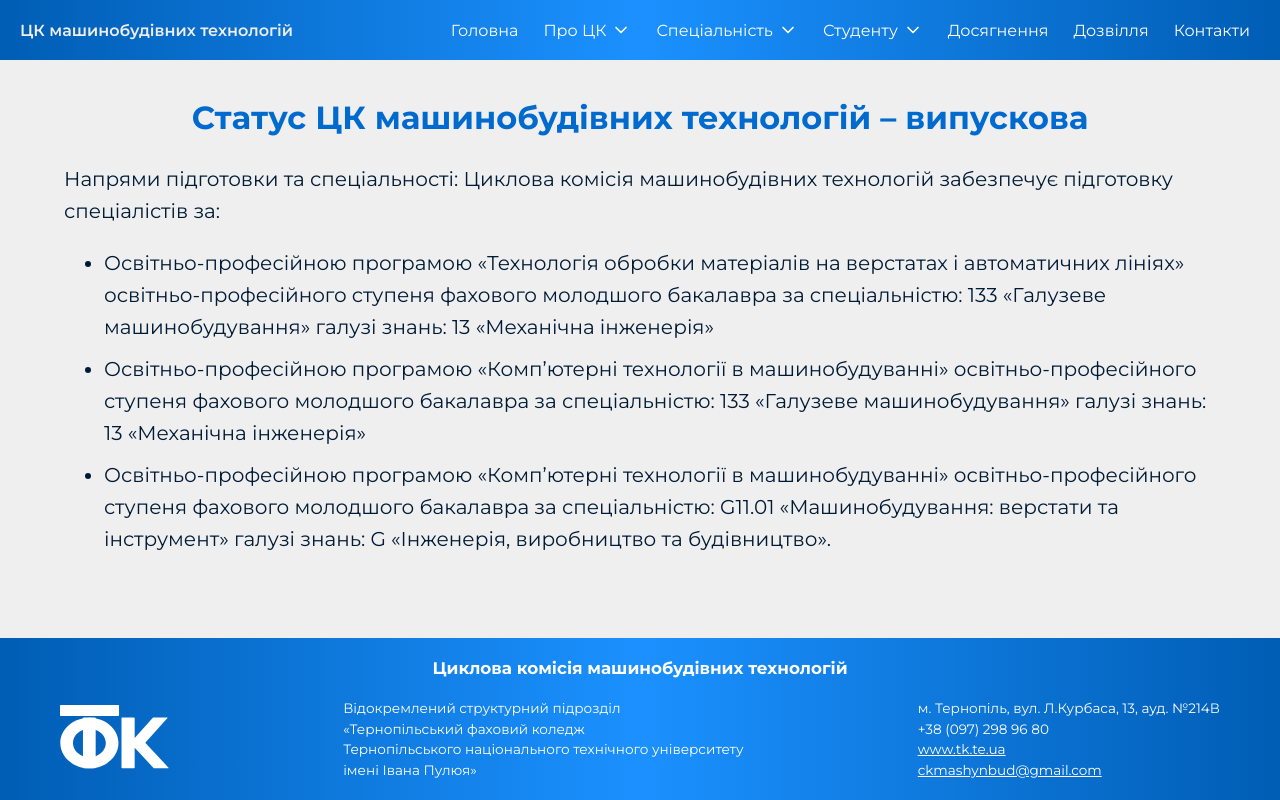
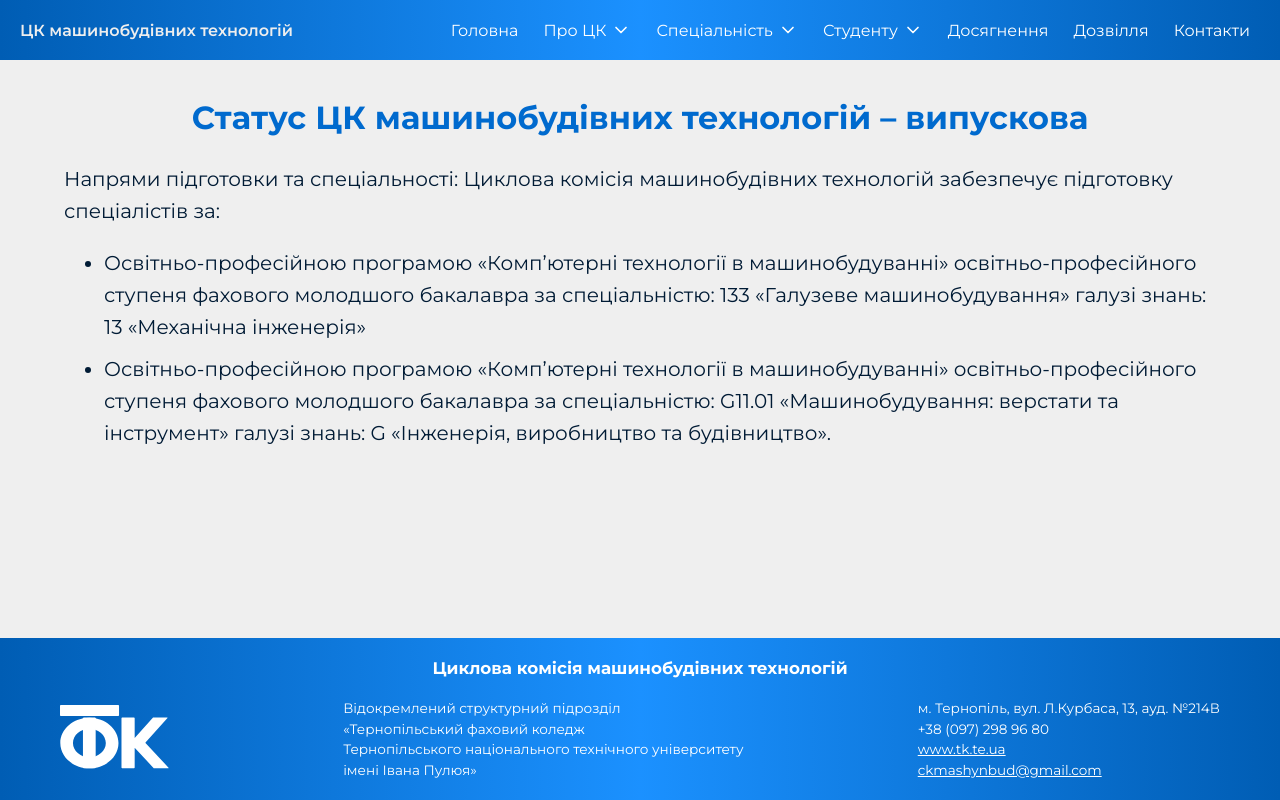
Before and after one commit to lisvolod/cc-mechanical-engineering, a React (Vite) app: page /about in a window 1280 px wide. Built offline with nearby package versions, Linux system fonts and the light colour scheme.

Commit message:
About modified

```diff
--- a/src/pages/About/About.jsx
+++ b/src/pages/About/About.jsx
@@ -6,7 +6,7 @@ const About = () => {
             <h1>Статус ЦК машинобудівних технологій – <strong>випускова</strong></h1>
             <p>Напрями підготовки та спеціальності: Циклова комісія машинобудівних технологій забезпечує підготовку спеціалістів за:</p>
             <ul>
-                <li>Освітньо-професійною програмою «Технологія обробки матеріалів на верстатах і автоматичних лініях» освітньо-професійного ступеня фахового молодшого бакалавра за спеціальністю: 133 «Галузеве машинобудування» галузі знань: 13 «Механічна інженерія»</li>
+                {/* <li>Освітньо-професійною програмою «Технологія обробки матеріалів на верстатах і автоматичних лініях» освітньо-професійного ступеня фахового молодшого бакалавра за спеціальністю: 133 «Галузеве машинобудування» галузі знань: 13 «Механічна інженерія»</li> */}
                 <li>Освітньо-професійною програмою «Комп’ютерні технології в машинобудуванні» освітньо-професійного ступеня фахового молодшого бакалавра за спеціальністю: 133 «Галузеве машинобудування» галузі знань: 13 «Механічна інженерія»</li>
                 <li>Освітньо-професійною програмою «Комп’ютерні технології в машинобудуванні» освітньо-професійного ступеня фахового молодшого бакалавра за спеціальністю: G11.01 «Машинобудування: верстати та інструмент» галузі знань: G «Інженерія, виробництво та будівництво».</li>
             </ul>
```
